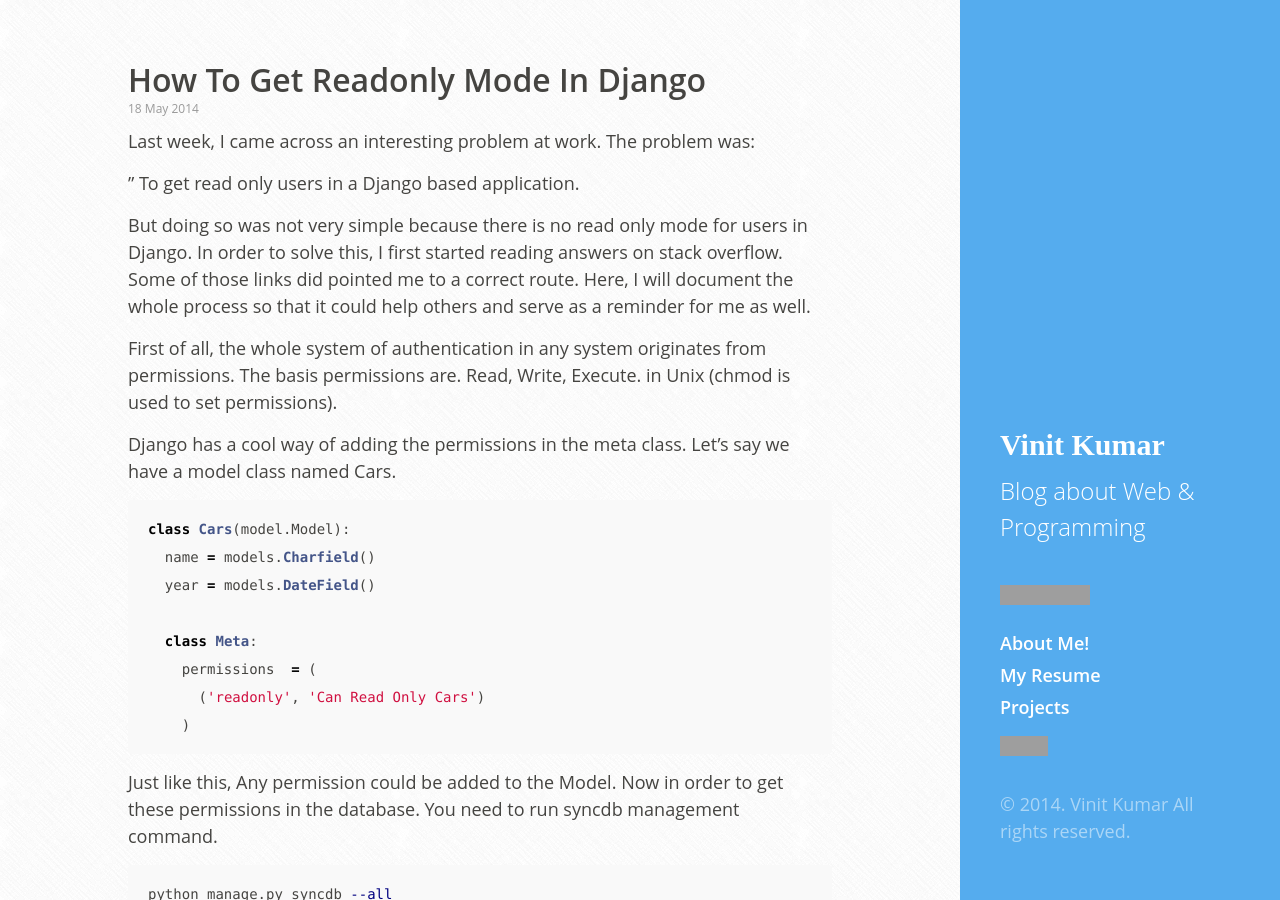
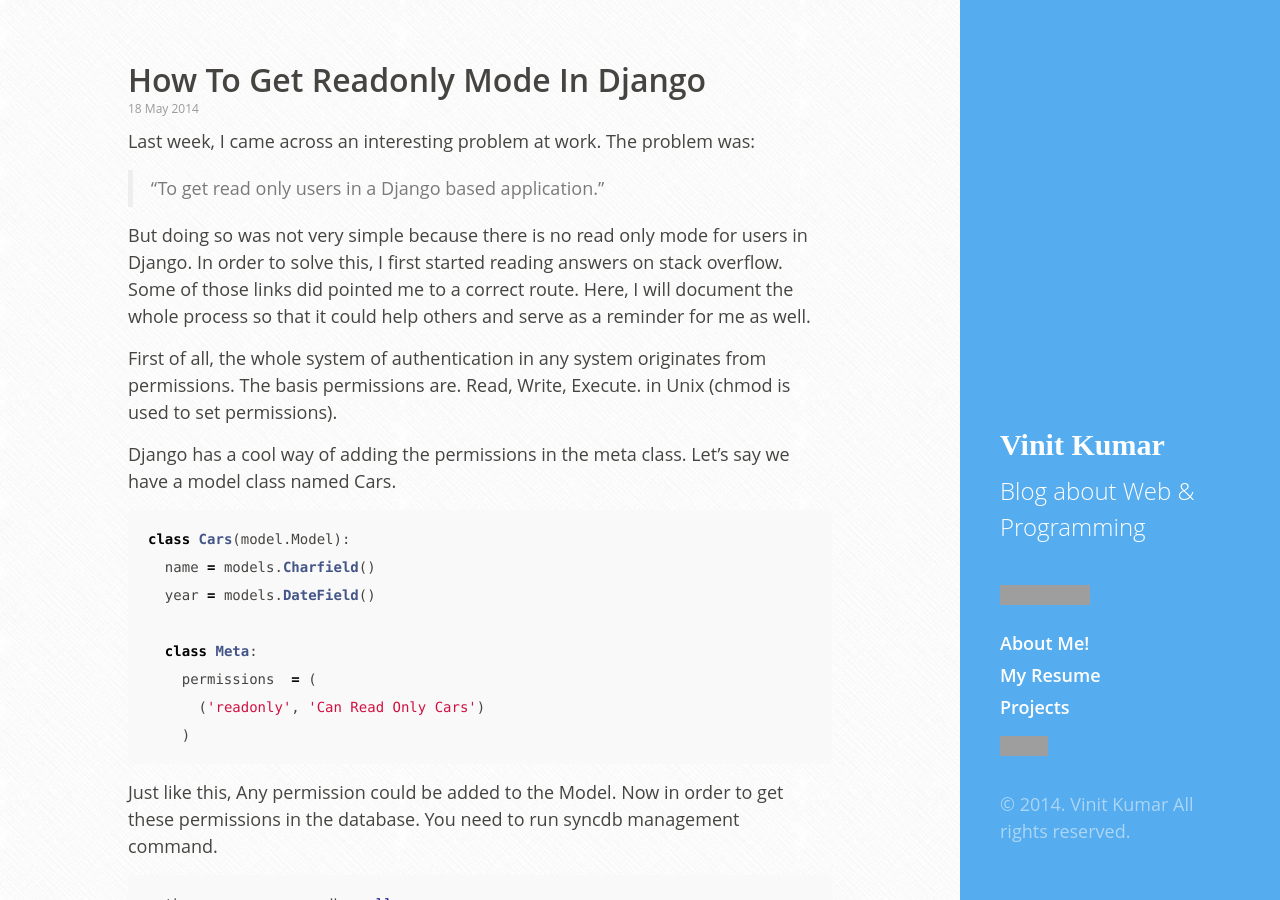
Before and after one commit to vinitkumar/vinitkumar.github.com, a Jekyll site: the page built from _posts/2014-05-18-Get-Readonly-Mode-IN-Django.md, in a window 1280 px wide and 900 px high. Built offline with Jekyll 4.4.1, drawn with Linux system fonts in a browser that asks for light colours; Markdown is read by kramdown in place of the engine named in the settings; grey boxes are pictures that could not be loaded.

Commit message:
add quot for the problem statement

```diff
--- a/_posts/2014-05-18-Get-Readonly-Mode-IN-Django.md
+++ b/_posts/2014-05-18-Get-Readonly-Mode-IN-Django.md
@@ -9,7 +9,7 @@
 
 Last week, I came across an interesting problem at work. The problem was:
 
-" To get read only users in a Django based application.
+> To get read only users in a Django based application.
 
 But doing so was not very simple because there is no read only mode for users
 in Django. In order to solve this, I first started reading answers on stack
```
